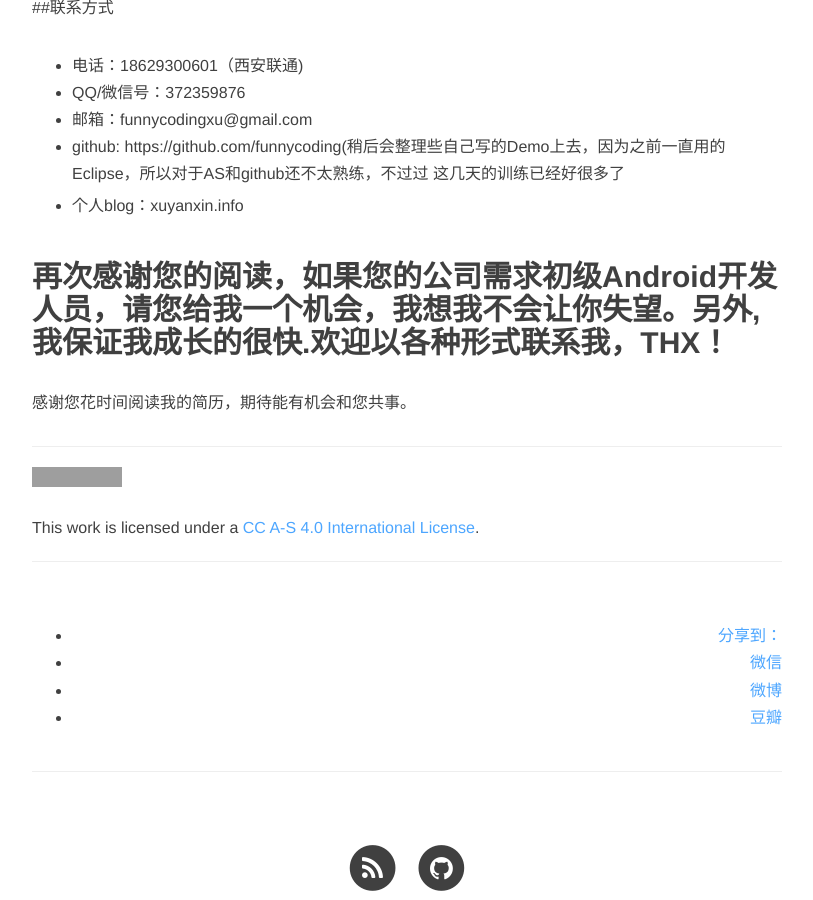
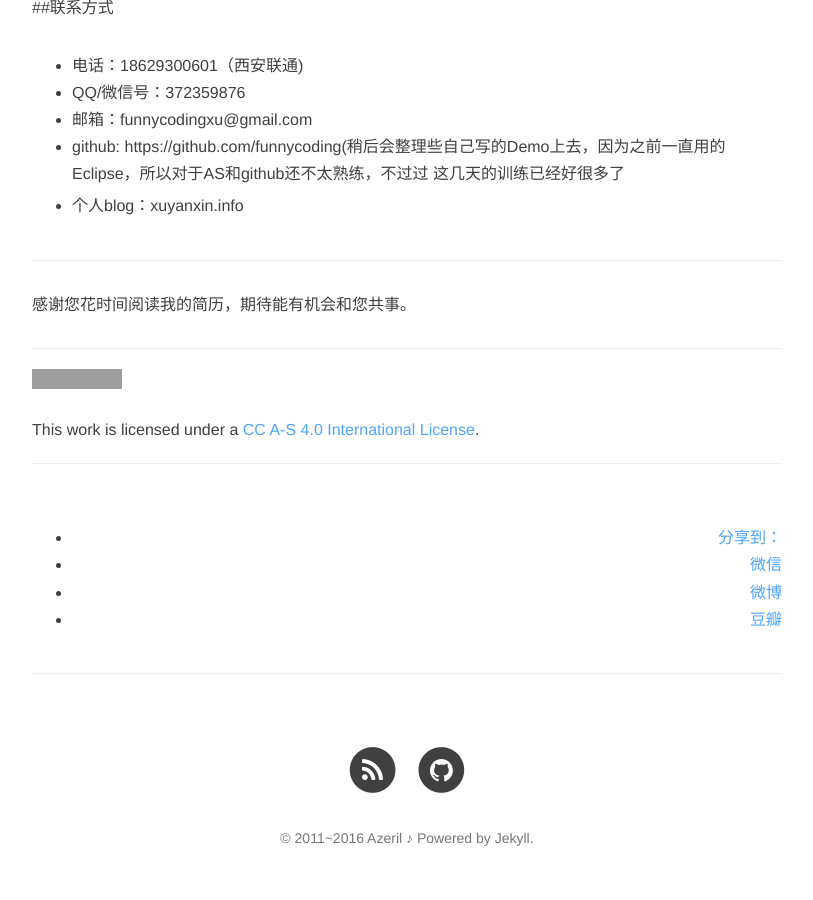
Before and after one commit to Azeril/Microdust, a Jekyll site: the page built from _posts/2016-02-27-Firset.md, in a window 1280 px wide and 900 px high, scrolled down 2194 px. Shown: the whole window, without its empty margins (233-1046 px from the left). Built offline with Jekyll 4.4.1, drawn with Linux system fonts in a browser that asks for light colours; nearby versions of some CDN libraries; comment, search, counter and statistics services are not loaded; grey boxes are pictures that could not be loaded.

Commit message:
Update 2016-02-27-Firset.md

```diff
--- a/_posts/2016-02-27-Firset.md
+++ b/_posts/2016-02-27-Firset.md
@@ -71,7 +71,7 @@ ps：说了那么多，忘了留联系方式。 我是西安人，目前求职
 
  * 个人blog：xuyanxin.info
 
-再次感谢您的阅读，如果您的公司需求初级Android开发人员，请您给我一个机会，我想我不会让你失望。另外,我保证我成长的很快.欢迎以各种形式联系我，THX！
+
 -------------------------------------------------
 
 感谢您花时间阅读我的简历，期待能有机会和您共事。
```
